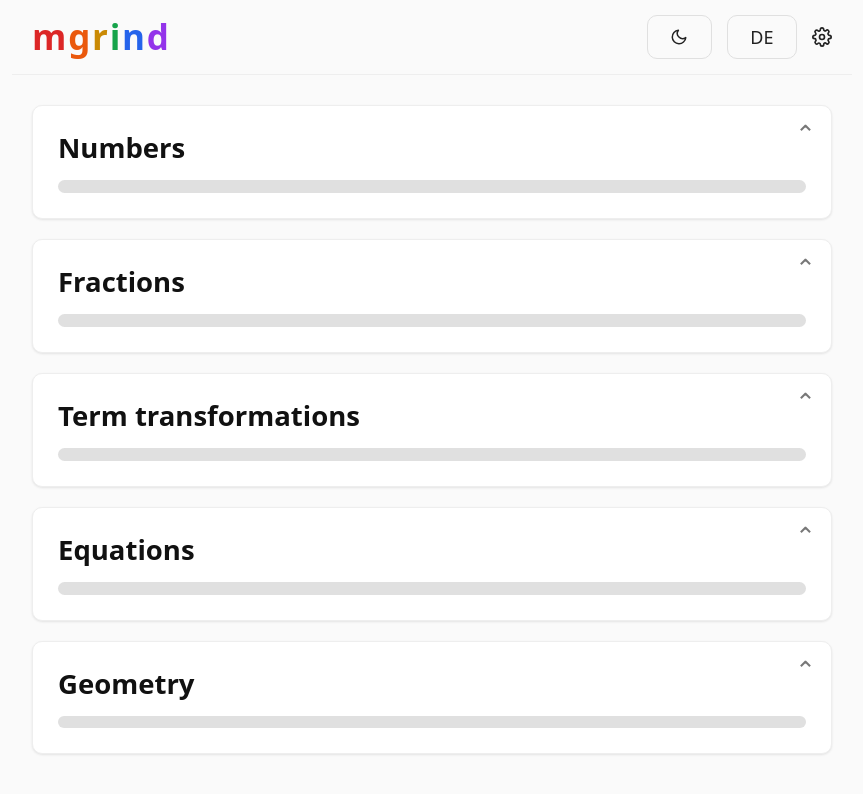
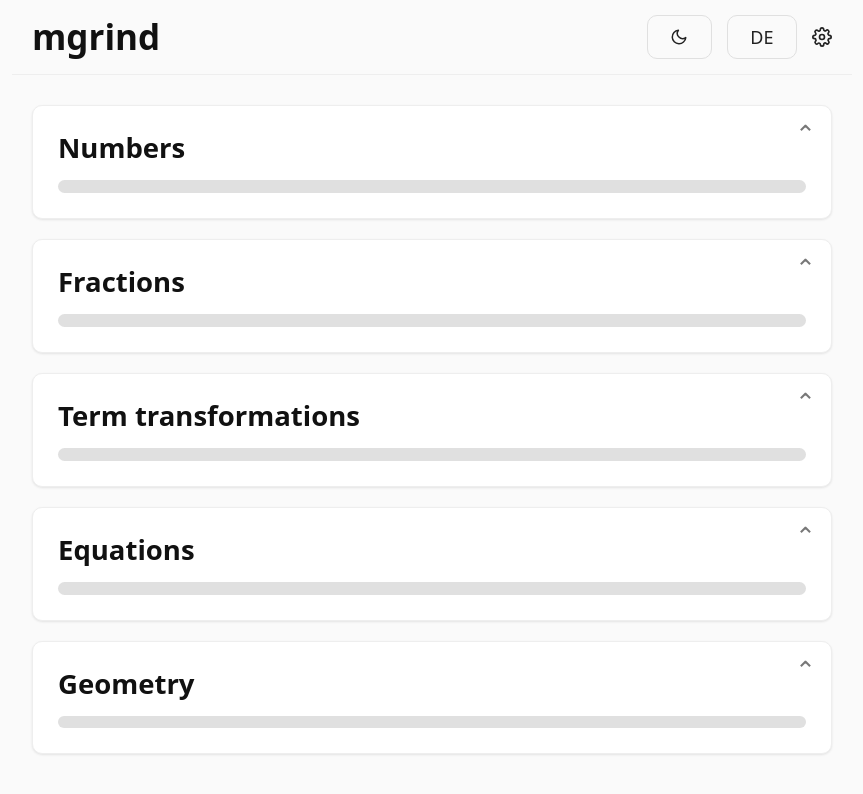
Before and after one commit to lryffel/mgrind, a Svelte app: page / in a window 1280 px wide. Shown: the top 794 px of the page, without its empty margins (208-1071 px from the left). Built offline with nearby package versions, Linux system fonts and the light colour scheme.

Commit message:
undo rainbow logo :(

```diff
--- a/src/App.svelte
+++ b/src/App.svelte
@@ -35,11 +35,7 @@
   <nav>
     <ul>
       <li>
-        <h1 class="rainbow-logo">
-          <span class="c0">m</span><span class="c1">g</span><span class="c2">r</span><span class="c3">i</span><span
-            class="c4">n</span
-          ><span class="c5">d</span>
-        </h1>
+        <h1>{_('app.title')}</h1>
       </li>
     </ul>
     <ul>
@@ -67,49 +63,3 @@
     <ExerciseScreen disciplineId={activeDisciplineId} onBack={backToMenu} typeId={selectedTypeId ?? undefined} />
   {/if}
 </main>
-
-<style>
-  .rainbow-logo {
-    letter-spacing: 0.05em;
-  }
-  .rainbow-logo span {
-    display: inline-block;
-  }
-  :global([data-theme='light']) .rainbow-logo .c0 {
-    color: #dc2626;
-  }
-  :global([data-theme='light']) .rainbow-logo .c1 {
-    color: #ea580c;
-  }
-  :global([data-theme='light']) .rainbow-logo .c2 {
-    color: #ca8a04;
-  }
-  :global([data-theme='light']) .rainbow-logo .c3 {
-    color: #16a34a;
-  }
-  :global([data-theme='light']) .rainbow-logo .c4 {
-    color: #2563eb;
-  }
-  :global([data-theme='light']) .rainbow-logo .c5 {
-    color: #9333ea;
-  }
-
-  :global([data-theme='dark']) .rainbow-logo .c0 {
-    color: #ef4444;
-  }
-  :global([data-theme='dark']) .rainbow-logo .c1 {
-    color: #f97316;
-  }
-  :global([data-theme='dark']) .rainbow-logo .c2 {
-    color: #eab308;
-  }
-  :global([data-theme='dark']) .rainbow-logo .c3 {
-    color: #22c55e;
-  }
-  :global([data-theme='dark']) .rainbow-logo .c4 {
-    color: #3b82f6;
-  }
-  :global([data-theme='dark']) .rainbow-logo .c5 {
-    color: #a855f7;
-  }
-</style>
```
